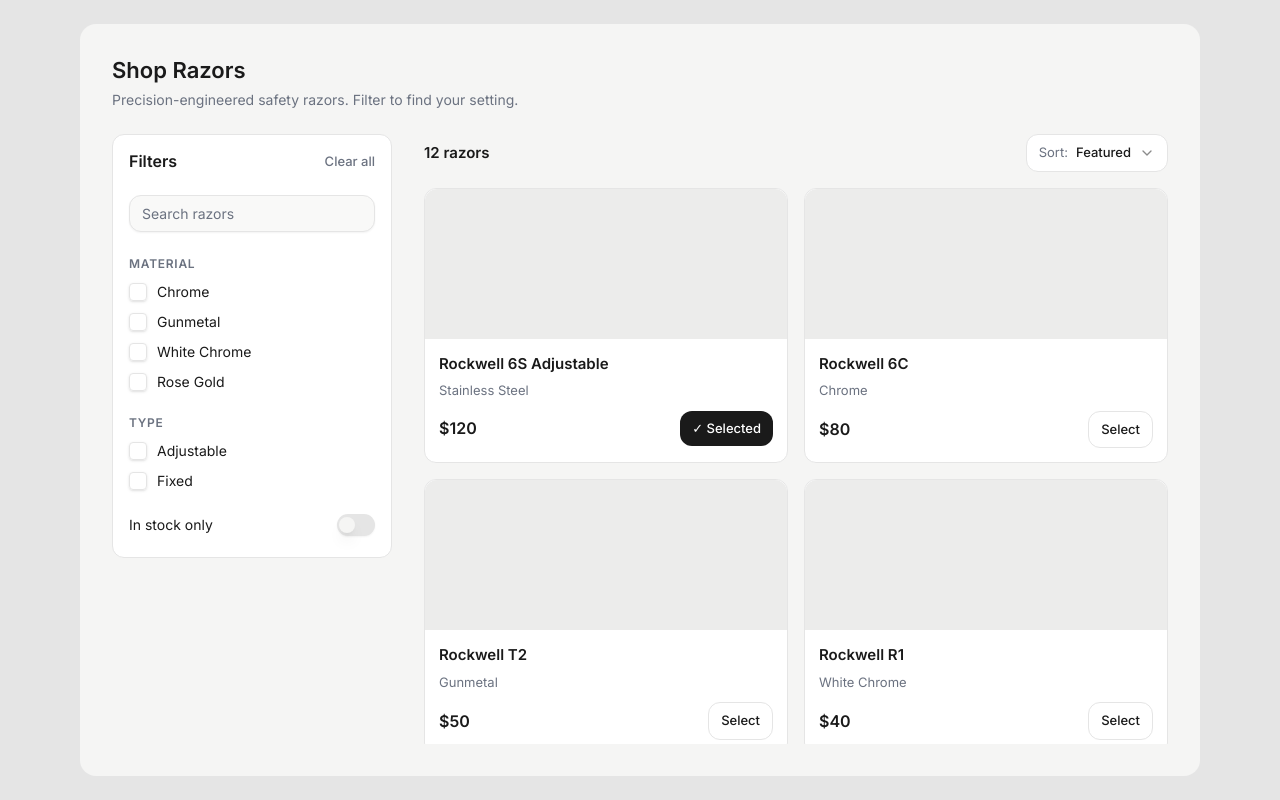
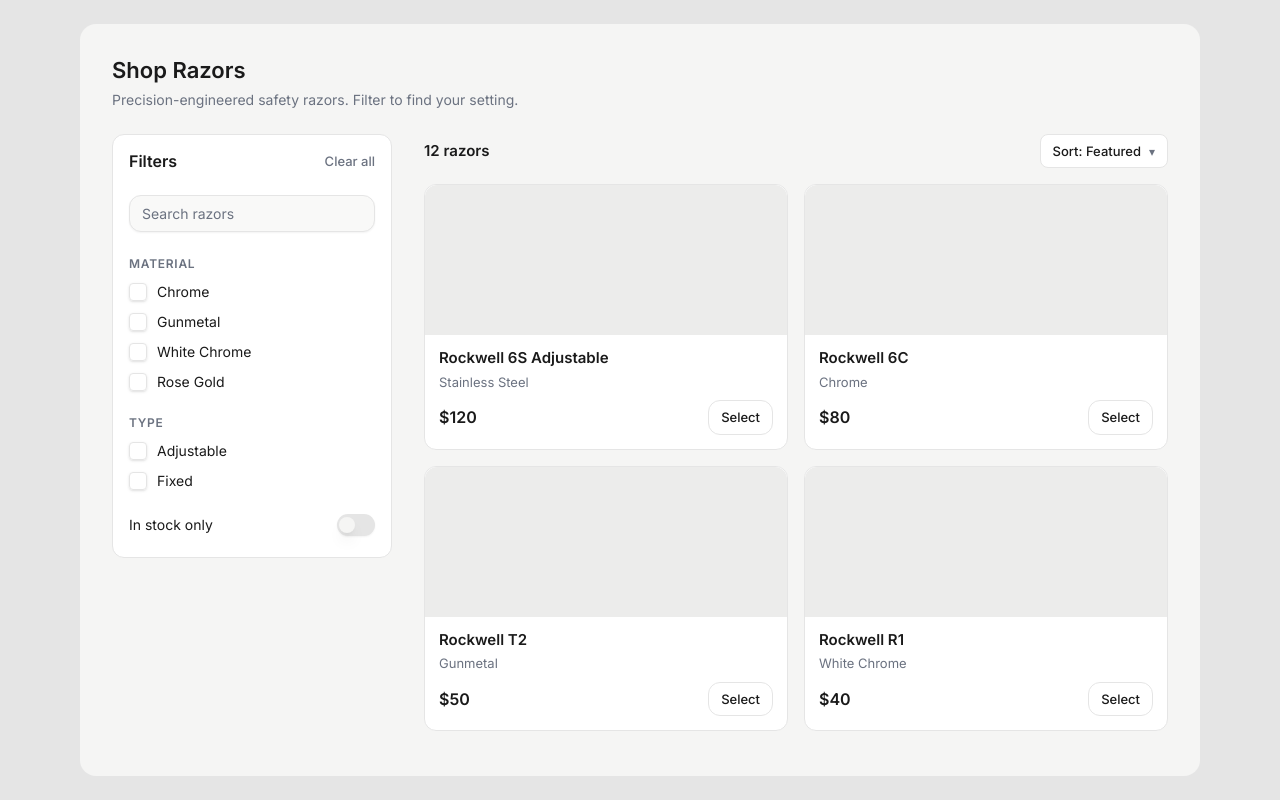
Before and after one commit to syedm121/rockwell-part-2, a React (Vite) app: page / in a window 1280 px wide. Built offline with nearby package versions, Linux system fonts and the light colour scheme.

Commit message:
Left side filters working and some ui bugs fixed

```diff
--- a/src/components/Results/Results.tsx
+++ b/src/components/Results/Results.tsx
@@ -1,6 +1,6 @@
-import { useState, useMemo } from 'react';
+import { useState } from 'react';
 import { useRazorStore } from '@/stores/razor-store';
-import { type Razor } from '@/data/razors';
+import { type Razor, type Material, type RazorType } from '@/data/razors';
 import {
   Select,
   SelectContent,
@@ -10,8 +10,8 @@
 } from '@/components/ui/select';
 
 const SORT_LABELS = {
-  featured: 'Featured',
-  'price-asc': 'Price: Low to High',
+  featured:     'Featured',
+  'price-asc':  'Price: Low to High',
   'price-desc': 'Price: High to Low',
 } as const;
 
@@ -21,32 +21,28 @@
 
   return (
     <div
-      className="bg-white border border-[#e5e5e5] rounded-xl flex flex-col flex-1 min-w-0 cursor-pointer transition-transform duration-200 ease-out"
+      className="bg-white border border-[#e5e5e5] rounded-xl flex flex-col overflow-hidden cursor-pointer transition-transform duration-200 ease-out"
       style={{
-        transform: hovered ? 'scale(1.02)' : 'scale(1)',
-        boxShadow: hovered ? '0 8px 24px rgba(0,0,0,0.08)' : 'none',
+        transform:  hovered ? 'scale(1.02)' : 'scale(1)',
+        boxShadow:  hovered ? '0 8px 24px rgba(0,0,0,0.08)' : 'none',
       }}
       onMouseEnter={() => setHovered(true)}
       onMouseLeave={() => setHovered(false)}
     >
-      {/* Image placeholder */}
-      <div className="bg-[#ececeb] h-[150px] w-full shrink-0 rounded-t-xl overflow-hidden" />
+      <div className="bg-[#ececeb] h-[150px] w-full shrink-0 rounded-t-xl" />
 
-      {/* Content */}
       <div className="flex flex-col gap-1.5 p-[14px]">
-        <p className="text-[15px] font-semibold text-[#1a1a1a]">{razor.name}</p>
-        <p className="text-[13px] text-[#6b7280]">{razor.material}</p>
+        <p className="text-[15px] font-semibold text-[#1a1a1a] leading-tight">{razor.name}</p>
+        <p className="text-[13px] text-[#6b7280] leading-tight">{razor.material}</p>
 
-        {/* Footer */}
         <div className="flex items-center justify-between pt-1">
-          <p className="text-[16px] font-semibold text-[#1a1a1a]">${razor.price}</p>
-
+          <p className="text-[16px] font-semibold text-[#1a1a1a] leading-tight">${razor.price}</p>
           <button
-            onClick={() => toggleSelected(razor.id)}
+            onClick={(e) => { e.stopPropagation(); toggleSelected(razor.id); }}
             className={
               razor.selected
-                ? 'bg-[#1a1a1a] text-white text-[13px] font-medium px-3 py-2 rounded-lg'
-                : 'bg-white border border-[#e5e5e5] text-[#1a1a1a] text-[13px] font-medium px-3 py-2 rounded-lg'
+                ? 'bg-[#1a1a1a] text-white text-[13px] font-medium px-3 py-2 rounded-lg leading-tight'
+                : 'bg-white border border-[#e5e5e5] text-[#1a1a1a] text-[13px] font-medium px-3 py-2 rounded-lg leading-tight'
             }
           >
             {razor.selected ? '✓ Selected' : 'Select'}
@@ -58,53 +54,85 @@
 }
 
 export default function Results() {
-  const sortBy = useRazorStore((s) => s.sortBy);
-  const setSortBy = useRazorStore((s) => s.setSortBy);
-  const filteredRazors = useRazorStore((s) => s.filteredRazors);
+  const razors            = useRazorStore((s) => s.razors);
+  const searchQuery       = useRazorStore((s) => s.searchQuery);
+  const selectedMaterials = useRazorStore((s) => s.selectedMaterials);
+  const selectedTypes     = useRazorStore((s) => s.selectedTypes);
+  const inStockOnly       = useRazorStore((s) => s.inStockOnly);
+  const sortBy            = useRazorStore((s) => s.sortBy);
+  const setSortBy         = useRazorStore((s) => s.setSortBy);
+  const toggleMaterial    = useRazorStore((s) => s.toggleMaterial);
+  const toggleType        = useRazorStore((s) => s.toggleType);
+  const setInStockOnly    = useRazorStore((s) => s.setInStockOnly);
 
-  const displayed = filteredRazors();
+  let displayed = razors.filter((r) => {
+    const matchesSearch   = r.name.toLowerCase().includes(searchQuery.toLowerCase());
+    const matchesMaterial = selectedMaterials.length === 0 || selectedMaterials.includes(r.material);
+    const matchesType     = selectedTypes.length === 0 || selectedTypes.includes(r.type);
+    const matchesStock    = !inStockOnly || r.inStock;
+    return matchesSearch && matchesMaterial && matchesType && matchesStock;
+  });
+  if (sortBy === 'price-asc')  displayed = [...displayed].sort((a, b) => a.price - b.price);
+  if (sortBy === 'price-desc') displayed = [...displayed].sort((a, b) => b.price - a.price);
 
-  const rows = useMemo(() => {
-    const result = [];
-    for (let i = 0; i < displayed.length; i += 2) {
-      result.push(displayed.slice(i, i + 2));
-    }
-    return result;
-  }, [displayed]);
+  const activeChips: { label: string; onRemove: () => void }[] = [
+    ...selectedMaterials.map((m) => ({ label: m,          onRemove: () => toggleMaterial(m as Material) })),
+    ...selectedTypes.map((t)     => ({ label: t,          onRemove: () => toggleType(t as RazorType) })),
+    ...(inStockOnly              ? [{ label: 'In stock',  onRemove: () => setInStockOnly(false) }] : []),
+  ];
 
   return (
     <main className="flex-1 min-w-0 min-h-0 flex flex-col gap-4 overflow-hidden">
 
-      {/* Toolbar — pinned */}
+      {/* Toolbar */}
       <div className="flex items-center justify-between shrink-0">
         <p className="text-[15px] font-semibold text-[#1a1a1a]">
           {displayed.length} razors
         </p>
-
         <Select value={sortBy} onValueChange={(v) => setSortBy(v as typeof sortBy)}>
-          <SelectTrigger className="w-auto gap-2 bg-white border-[#e5e5e5] text-[13px] font-medium text-[#1a1a1a] rounded-lg px-3 py-2 h-auto shadow-none focus:ring-0">
-            <span className="text-[#6b7280] text-[13px] font-normal">Sort:</span>
-            <SelectValue>{SORT_LABELS[sortBy]}</SelectValue>
+          <SelectTrigger className="w-auto bg-white border border-[#e5e5e5] rounded-[8px] px-[12px] py-[8px] h-auto shadow-none focus:ring-0 flex items-center gap-[8px] [&>svg]:hidden">
+            <span className="text-[13px] font-medium text-[#1a1a1a] leading-tight">
+              Sort: {SORT_LABELS[sortBy]}
+            </span>
+            <span className="text-[12px] text-[#6b7280] leading-tight">▾</span>
           </SelectTrigger>
           <SelectContent className="bg-white border border-[#e5e5e5] rounded-lg shadow-md">
-            <SelectItem value="featured" className="text-[13px] text-[#1a1a1a] focus:bg-[#f5f5f4] focus:text-[#1a1a1a]">Featured</SelectItem>
-            <SelectItem value="price-asc" className="text-[13px] text-[#1a1a1a] focus:bg-[#f5f5f4] focus:text-[#1a1a1a]">Price: Low to High</SelectItem>
+            <SelectItem value="featured"   className="text-[13px] text-[#1a1a1a] focus:bg-[#f5f5f4] focus:text-[#1a1a1a]">Featured</SelectItem>
+            <SelectItem value="price-asc"  className="text-[13px] text-[#1a1a1a] focus:bg-[#f5f5f4] focus:text-[#1a1a1a]">Price: Low to High</SelectItem>
             <SelectItem value="price-desc" className="text-[13px] text-[#1a1a1a] focus:bg-[#f5f5f4] focus:text-[#1a1a1a]">Price: High to Low</SelectItem>
           </SelectContent>
         </Select>
       </div>
 
-      {/* Scrollable grid */}
-      <div className="overflow-y-auto scrollbar-hide flex-1">
-        <div className="flex flex-col gap-4">
-          {rows.map((row, rowIndex) => (
-            <div key={rowIndex} className="flex flex-col sm:flex-row gap-4">
-              {row.map((razor) => (
-                <RazorCard key={razor.id} razor={razor} />
-              ))}
-            </div>
+      {/* Active filter chips */}
+      {activeChips.length > 0 && (
+        <div className="flex flex-wrap gap-2 shrink-0">
+          {activeChips.map((chip) => (
+            <button
+              key={chip.label}
+              onClick={chip.onRemove}
+              className="flex items-center gap-1.5 bg-[#efefee] px-[10px] py-[6px] rounded-full hover:bg-[#e5e5e5] transition-colors"
+            >
+              <span className="text-[13px] font-medium text-[#1a1a1a] leading-tight">{chip.label}</span>
+              <span className="text-[11px] text-[#6b7280] leading-tight">✕</span>
+            </button>
           ))}
         </div>
+      )}
+
+      {/* Grid — 2 columns, handles odd count naturally */}
+      <div className="overflow-y-auto scrollbar-hide flex-1">
+        {displayed.length === 0 ? (
+          <div className="flex items-center justify-center h-40">
+            <p className="text-[14px] text-[#6b7280]">No razors match your filters.</p>
+          </div>
+        ) : (
+          <div className="grid grid-cols-2 gap-4">
+            {displayed.map((razor) => (
+              <RazorCard key={razor.id} razor={razor} />
+            ))}
+          </div>
+        )}
       </div>
 
     </main>
--- a/src/data/razors.ts
+++ b/src/data/razors.ts
@@ -19,7 +19,7 @@
     price: 120,
     type: 'Adjustable',
     inStock: true,
-    selected: true,
+    selected: false,
   },
   {
     id: '2',
```
